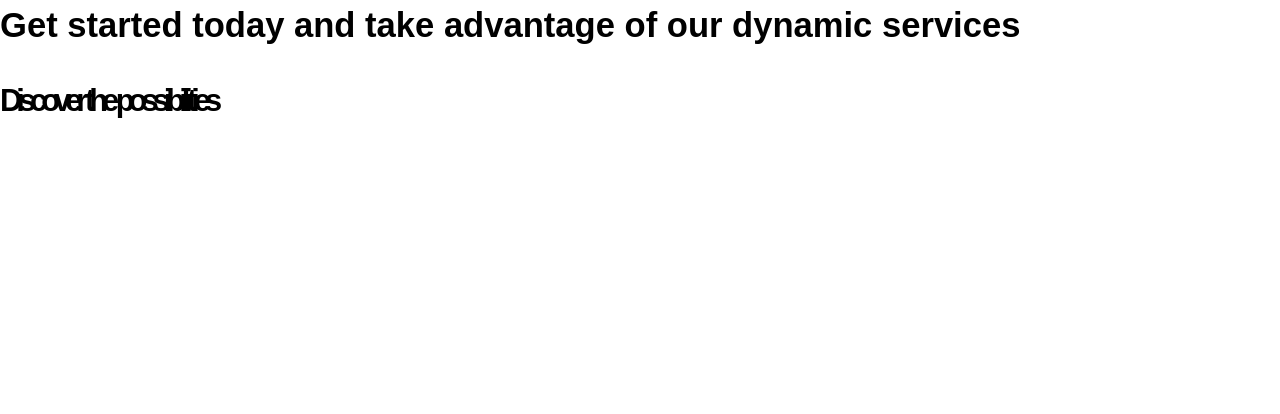
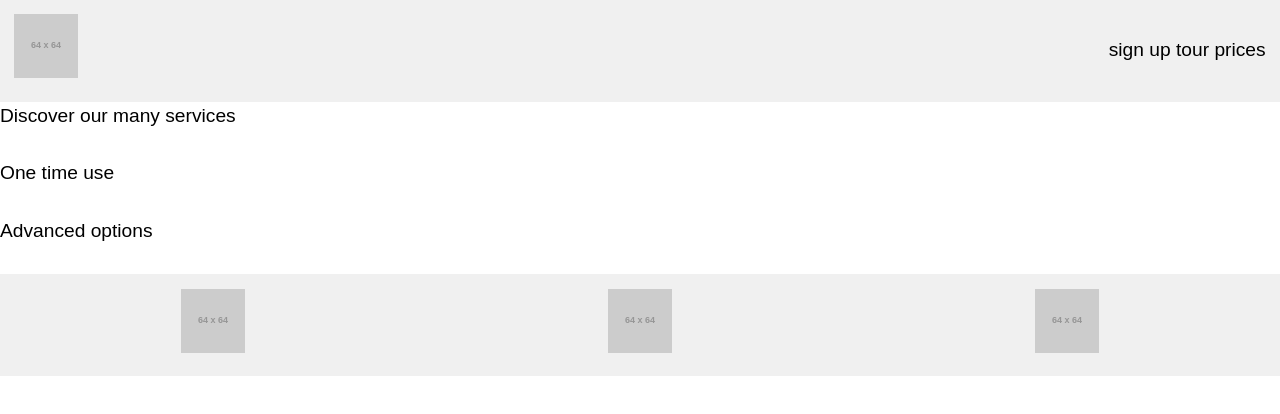
Before and after one commit to gitizo/dsn1675-saas-website, a plain HTML site: page signup.html in a window 1280 px wide. Drawn offline with Linux system fonts and the light colour scheme; placeholder pictures from the web are drawn by us.

Commit message:
text center

```diff
--- a/signup.html
+++ b/signup.html
@@ -14,26 +14,37 @@
 
 <body>
 
-<header class="grid grid-middle masthead">
-	<div class="unit xs-1 s-1 m-1 l-1">
-		<h1 class="exa">Get started today and take advantage of our dynamic services</h1>
+<header class="masthead grid grid-middle grey island-1-2">
+	<div class="unit unit-xs-1-4 unit-s-1-4 unit-m-1-4 unit-l-1-4">
+		<img src="http://placehold.it/64x64">
 	</div>
+	<nav class="unit unit-xs-3-4 unit-s-3-4 unit-m-3-4 unit-l-3-4">
+		<ul class="list-group list-group--inline text-right push-0">
+			<li><a class="icon-link" href="signup.html">sign up</a></li>
+			<li><a class="icon-link" href="tour.html">tour</a></li>
+			<li><a class="icon-link" href="pricing">prices</a></li>
+		</ul>
+	</nav>
 </header>
 
 <div class="grid">
-	<div class="unit xs-1 s-1 m-1-2 l-1-2">
+	<div class="unit xs-1 s-1 m-1-2 l-1-3">
+		<p>Discover our many services</p>
+		<p>One time use</p>
+		<p>Advanced options</p>
 	</div>
 </div>
 
-<div class="grid">
-	<h2>Discover the possibilities</h2>
-	<div class="unit xs-1 s-1 m-1 l-1">
+<footer class="grid grid-middle text-center grey">
+	<div class="unit unit-xs-1 unit-s-1 unit-m-1-3 unit-l-1-3 island-1-2">
+		<img src="http://placehold.it/64x64">
 	</div>
-</div>
-
-<div class="grid-bottom">
-		<div class="unit xs-1 s-1 m-1-3 l-1-3">
-</div>
-</div>
+	<div class="unit unit-xs-1 unit-s-1 unit-m-1-3 unit-l-1-3 island-1-2">
+		<img src="http://placehold.it/64x64">
+	</div>
+	<div class="unit unit-xs-1 unit-s-1 unit-m-1-3 unit-l-1-3 island-1-2">
+		<img src="http://placehold.it/64x64">
+	</div>
+</footer>
 </body>
 </html>
```
Also changed, not shown: index.html (+1 -1 lines).
